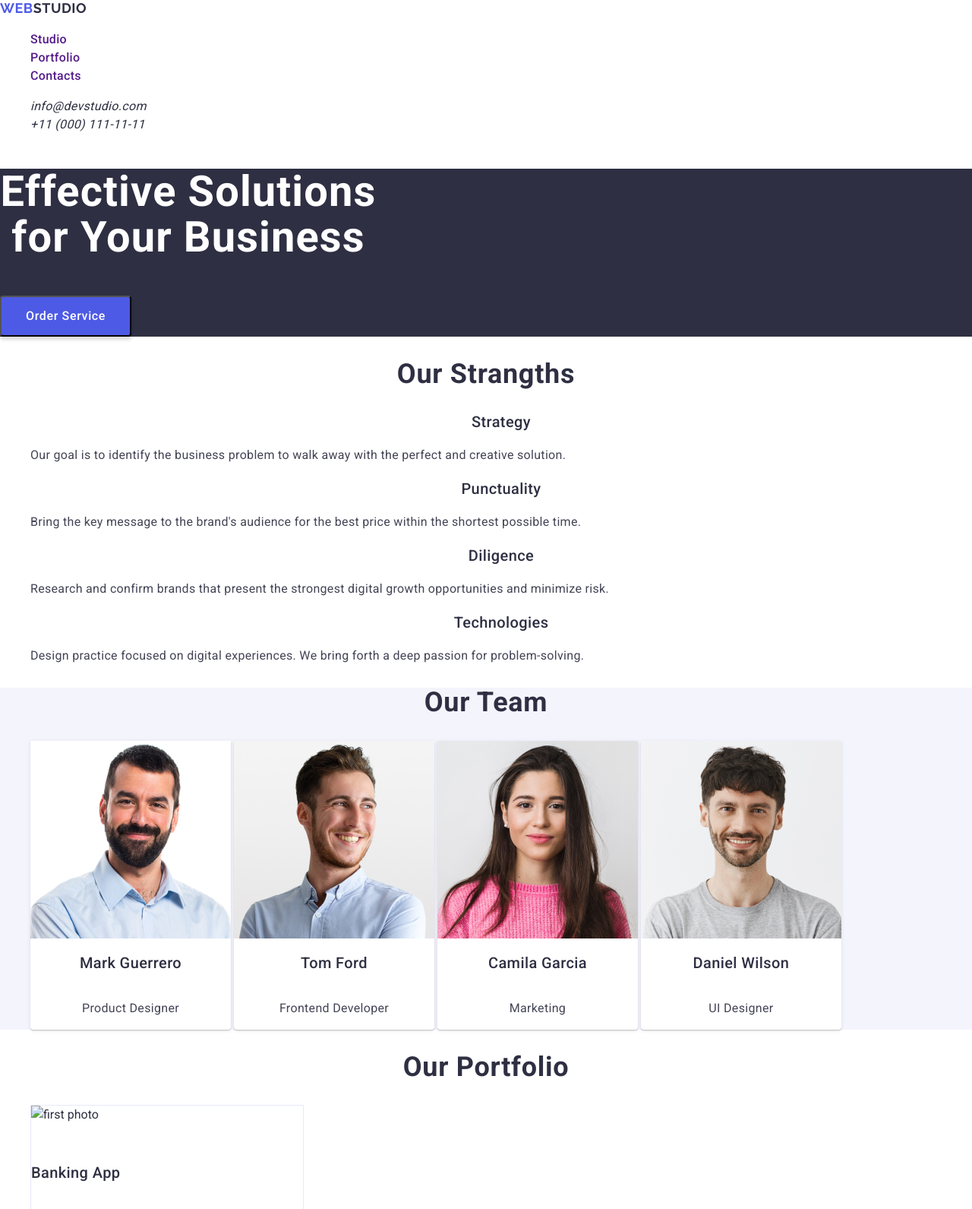
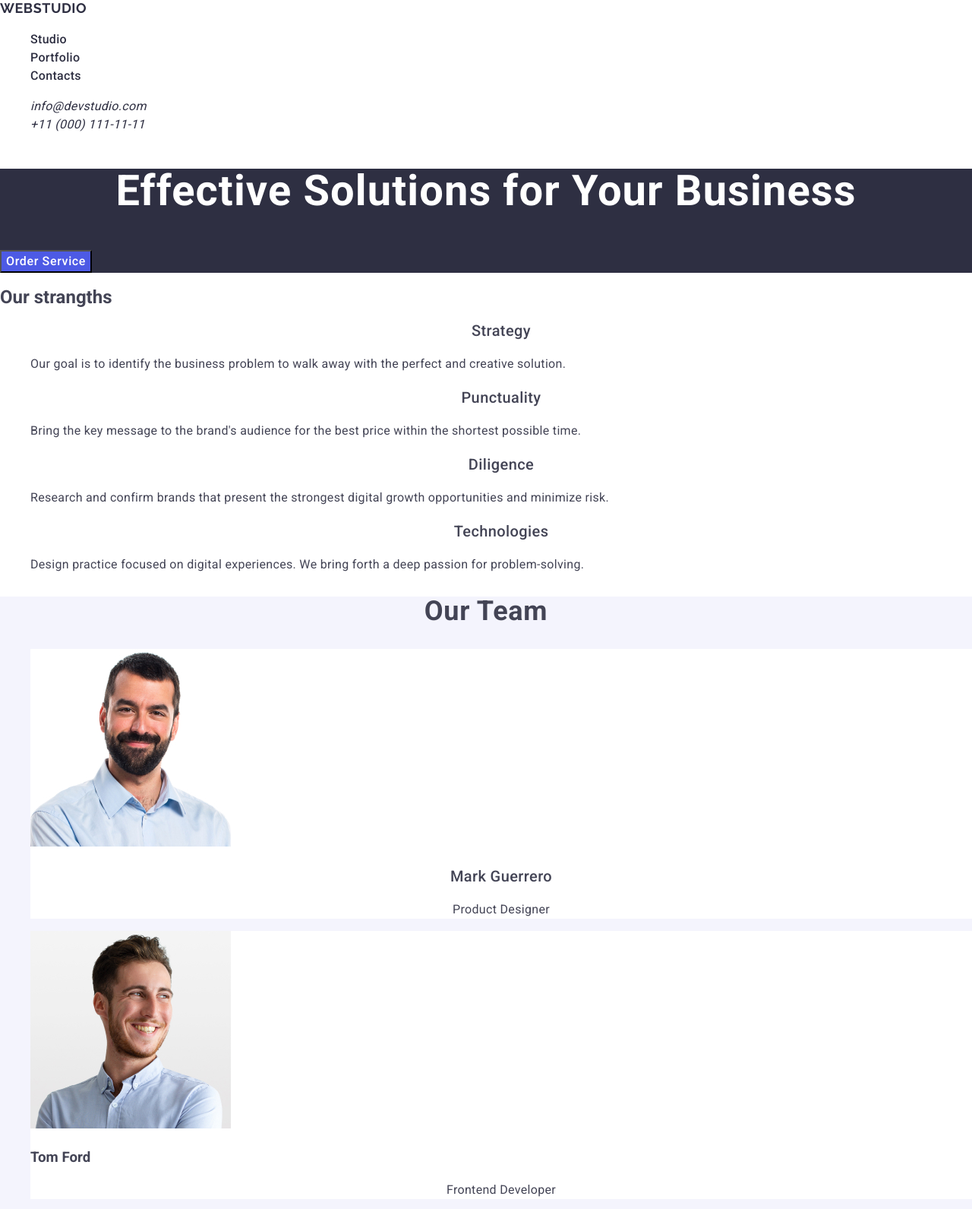
Before and after one commit to NataliiaYare/goit-markup-hw-02, a plain HTML site: page index.html in a window 1280 px wide. Shown: the top 1591 px of the page at 76% size. Drawn offline with nearby package versions, Linux system fonts and the light colour scheme.

Commit message:
homework2
attempt2

```diff
--- a/css/styles.css
+++ b/css/styles.css
@@ -3,9 +3,10 @@ body {
   font-family: "Roboto", sans-serif;
   font-style: normal;
   background-color: #ffffff;
-  color: #2e2f42;
+  color: #434455;
   line-height: 150%;
 }
+
 /* Header */
 a:link {
   text-decoration: none;
@@ -13,37 +14,53 @@ a:link {
 }
 
 .logo {
+  color: #4d5ae5;
   font-family: "Raleway", sans-serif;
   font-size: 18px;
   font-weight: 700;
-  line-height: 116.667%;
+  line-height: 1.17;
   letter-spacing: 0.54px;
   text-transform: uppercase;
 }
-.logo-web {
-  color: #4d5ae5;
+
+.logo-studio-heder {
+  color: #2e2f42;
 }
 
 ul,
 ol {
   list-style-type: none;
 }
-
-.navigation {
+.navigation-item {
   color: var(--NAVY-BLUE, #2e2f42);
   font-size: 16px;
   font-weight: 500;
   letter-spacing: 0.32px;
 }
-address {
-  color: var(--SLATE, #434455);
-  font-size: 16px;
-  font-weight: 400;
-  letter-spacing: 0.32px;
-}
-address:hover {
+
+.navigation-item:hover {
   color: #404bbf;
 }
+
+.navigation-item:focus {
+  color: #404bbf;
+}
+
+.contacts {
+  font-size: 16px;
+  line-height: 1.5;
+  letter-spacing: 0.02em;
+  color: #434455;
+}
+
+.contacts:hover {
+  color: #404bbf;
+}
+
+.contacts:focus {
+  color: #404bbf;
+}
+
 /* Section 1 */
 h1 {
   color: var(--WHITE, #fff);
@@ -52,34 +69,41 @@ h1 {
   font-weight: 700;
   line-height: 60px;
   letter-spacing: 1.12px;
-  width: 496px;
 }
 
-.section-with-title {
+.hero {
   background-color: #2e2f42;
 }
+.hero-title {
+  font-size: 56px;
+  line-height: 1.07;
+  text-align: center;
+  letter-spacing: 0.02em;
+  color: #ffffff;
+}
 
-button {
-  display: inline-flex;
-  padding: 16px 32px;
-  align-items: flex-start;
-  gap: 10px;
-  border-radius: 4px;
+.hero-button {
   background: var(--IRIS, #4d5ae5);
-  box-shadow: 0px 4px 4px 0px rgba(0, 0, 0, 0.15);
+  font-family: "Roboto", sans-serif;
   color: var(--WHITE, #fff);
   /* Button Text */
   font-size: 16px;
   font-weight: 500;
-  letter-spacing: 0.64px;
+  letter-spacing: 0.04em;
+  line-height: 1.5;
+  cursor: pointer;
 }
-button:hover {
-  border-radius: 4px;
+
+.hero-button:hover {
   background: var(--OCEAN, #404bbf);
-  box-shadow: 0px 4px 4px 0px rgba(0, 0, 0, 0.15);
 }
-/* Header 3 */
-h3 {
+
+.hero-button:focus {
+  background: var(--OCEAN, #404bbf);
+}
+
+/* Section our stranghts */
+.our-strangths-subtitle {
   text-align: center;
   font-size: 20px;
   font-weight: 500;
@@ -93,8 +117,9 @@ h3 {
   font-weight: 400;
   letter-spacing: 0.32px;
 }
+
 /* Header 2 */
-h2 {
+.our-team-title {
   text-align: center;
   font-size: 36px;
   font-weight: 700;
@@ -102,22 +127,20 @@ h2 {
   letter-spacing: 0.72px;
   text-transform: capitalize;
 }
-
+/* Section Our team */
 .our-team-section {
   background-color: var(--CLOUD, #f4f4fd);
 }
 
 .photo-card {
-  display: inline-flex;
-  padding-bottom: 0px;
-  flex-direction: column;
-  justify-content: center;
-  align-items: center;
-  border-radius: 0px 0px 4px 4px;
   background: var(--WHITE, #fff);
-  box-shadow: 0px 2px 1px 0px rgba(46, 47, 66, 0.08),
-    0px 1px 1px 0px rgba(46, 47, 66, 0.16),
-    0px 1px 6px 0px rgba(46, 47, 66, 0.08);
+}
+.name {
+  text-align: center;
+  font-size: 20px;
+  font-weight: 500;
+  line-height: 120%;
+  letter-spacing: 0.4px;
 }
 
 .our-team-position {
@@ -131,16 +154,23 @@ h2 {
 }
 
 .portfolio-card {
-  display: flex;
-  width: 360px;
-  height: 420px;
-  padding-bottom: 0px;
-  flex-direction: column;
-  align-items: flex-start;
-  gap: 32px;
-  flex-shrink: 0;
-  border: 1px solid var(--CORNFLOWER, #e7e9fc);
   background: var(--WHITE, #fff);
+}
+.our-portfolio-title {
+  text-align: center;
+  font-size: 36px;
+  font-weight: 700;
+  line-height: 111.111%;
+  letter-spacing: 0.72px;
+  text-transform: capitalize;
+}
+
+.project-name {
+  text-align: center;
+  font-size: 20px;
+  font-weight: 500;
+  line-height: 120%;
+  letter-spacing: 0.4px;
 }
 
 .portfolio-paragraph {
@@ -154,17 +184,27 @@ h2 {
 .portfolio-section {
   background-color: #fff;
 }
-footer {
+/* Footer */
+.footer-style {
   background: var(--NAVY-BLUE, #2e2f42);
 }
 .footer-paragraph {
   color: var(--CLOUD, #f4f4fd);
-
-  /* Body */
   font-size: 16px;
   font-weight: 400;
   letter-spacing: 0.32px;
 }
+
+.logo-footer {
+  color: #4d5ae5;
+  font-family: "Raleway", sans-serif;
+  font-size: 18px;
+  font-weight: 700;
+  line-height: 1.17;
+  letter-spacing: 0.54px;
+  text-transform: uppercase;
+}
+
 .logo-studio {
   color: var(--CLOUD, #f4f4fd);
 }
--- a/index.html
+++ b/index.html
@@ -23,55 +23,61 @@
     <header>
       <nav>
         <a class="logo" href="./index.html"
-          ><span class="logo-web">Web</span>Studio</a
+          >Web<span class="logo-studio-heder">Studio</span></a
         >
         <ul class="navigation">
-          <li><a href="">Studio</a></li>
-          <li><a href="">Portfolio</a></li>
-          <li><a href="">Contacts</a></li>
+          <li><a href="./index.html" class="navigation-item">Studio</a></li>
+          <li><a href="" class="navigation-item">Portfolio</a></li>
+          <li><a href="" class="navigation-item">Contacts</a></li>
         </ul>
       </nav>
       <address>
         <ul>
-          <li><a href="mailto:info@devstudio.com">info@devstudio.com</a></li>
-          <li><a href="tel:+110001111111">+11 (000) 111-11-11</a></li>
+          <li>
+            <a href="mailto:info@devstudio.com" class="contacts"
+              >info@devstudio.com</a
+            >
+          </li>
+          <li>
+            <a href="tel:+110001111111" class="contacts">+11 (000) 111-11-11</a>
+          </li>
         </ul>
       </address>
     </header>
     <!-- Wrapper main-->
     <main>
       <!-- Main image and title -->
-      <section class="section-with-title">
-        <h1>Effective Solutions for Your Business</h1>
-        <button type="button">Order Service</button>
+      <section class="hero">
+        <h1 class="hero-title">Effective Solutions for Your Business</h1>
+        <button type="button" class="hero-button">Order Service</button>
       </section>
       <!-- About us section -->
       <section>
         <h2>Our strangths</h2>
         <ul>
           <li>
-            <h3>Strategy</h3>
+            <h3 class="our-strangths-subtitle">Strategy</h3>
             <p class="our-strangths-paragraph">
               Our goal is to identify the business problem to walk away with the
               perfect and creative solution.
             </p>
           </li>
           <li>
-            <h3>Punctuality</h3>
+            <h3 class="our-strangths-subtitle">Punctuality</h3>
             <p class="our-strangths-paragraph">
               Bring the key message to the brand's audience for the best price
               within the shortest possible time.
             </p>
           </li>
           <li>
-            <h3>Diligence</h3>
+            <h3 class="our-strangths-subtitle">Diligence</h3>
             <p class="our-strangths-paragraph">
               Research and confirm brands that present the strongest digital
               growth opportunities and minimize risk.
             </p>
           </li>
           <li>
-            <h3>Technologies</h3>
+            <h3 class="our-strangths-subtitle">Technologies</h3>
             <p class="our-strangths-paragraph">
               Design practice focused on digital experiences. We bring forth a
               deep passion for problem-solving.
@@ -81,7 +87,7 @@
       </section>
       <!-- Our team section -->
       <section class="our-team-section">
-        <h2>Our Team</h2>
+        <h2 class="our-team-title">Our Team</h2>
         <ul>
           <li class="photo-card">
             <img
@@ -89,7 +95,7 @@
               alt="photo of Mark Guerrero"
               width="264"
             />
-            <h3>Mark Guerrero</h3>
+            <h3 class="name">Mark Guerrero</h3>
             <p class="our-team-position">Product Designer</p>
           </li>
           <li class="photo-card">
@@ -123,35 +129,35 @@
       </section>
       <!-- Our Portfolio -->
       <section class="portfolio-section">
-        <h2>Our Portfolio</h2>
+        <h2 class="our-portfolio-title">Our Portfolio</h2>
         <ul>
           <li class="portfolio-card">
-            <img src="./images/img-2.jpg" alt="first photo" width="300" />
-            <h3>Banking App</h3>
+            <img src="./images/img-2.jpg" alt="first photo" width="360" />
+            <h3 class="project-name">Banking App</h3>
             <p class="portfolio-paragraph">App</p>
           </li>
           <li class="portfolio-card">
-            <img src="./images/img-3.jpg" alt="Second photo" width="300" />
+            <img src="./images/img-3.jpg" alt="Second photo" width="360" />
             <h3>Cashless Payment</h3>
             <p class="portfolio-paragraph">Marketing</p>
           </li>
           <li class="portfolio-card">
-            <img src="./images/img-4.jpg" alt="Third photo" width="300" />
+            <img src="./images/img-4.jpg" alt="Third photo" width="360" />
             <h3>Meditation App</h3>
             <p class="portfolio-paragraph">App</p>
           </li>
           <li class="portfolio-card">
-            <img src="./images/img-5.jpg" alt="Fourth photo" width="300" />
+            <img src="./images/img-5.jpg" alt="Fourth photo" width="360" />
             <h3>Taxi Service</h3>
             <p class="portfolio-paragraph">Marketing</p>
           </li>
           <li class="portfolio-card">
-            <img src="./images/img-6.jpg" alt="Fifth photo" width="300" />
+            <img src="./images/img-6.jpg" alt="Fifth photo" width="360" />
             <h3>Screen Illustrations</h3>
             <p class="portfolio-paragraph">Design</p>
           </li>
           <li class="portfolio-card">
-            <img src="./images/img-7.jpg" alt="Sixth photo" width="300" />
+            <img src="./images/img-7.jpg" alt="Sixth photo" width="360" />
             <h3>Online Courses</h3>
             <p class="portfolio-paragraph">Marketing</p>
           </li>
@@ -159,10 +165,9 @@
       </section>
     </main>
     <!-- Footer -->
-    <footer>
-      <a class="logo" href="./index.html"
-        ><span class="logo-web">Web</span
-        ><span class="logo-studio">Studio</span></a
+    <footer class="footer-style">
+      <a class="logo-footer" href="./index.html"
+        >Web<span class="logo-studio">Studio</span></a
       >
       <p class="footer-paragraph">
         Increase the flow of customers and sales for your business with digital
```
Also changed, not shown: 1 other file.
